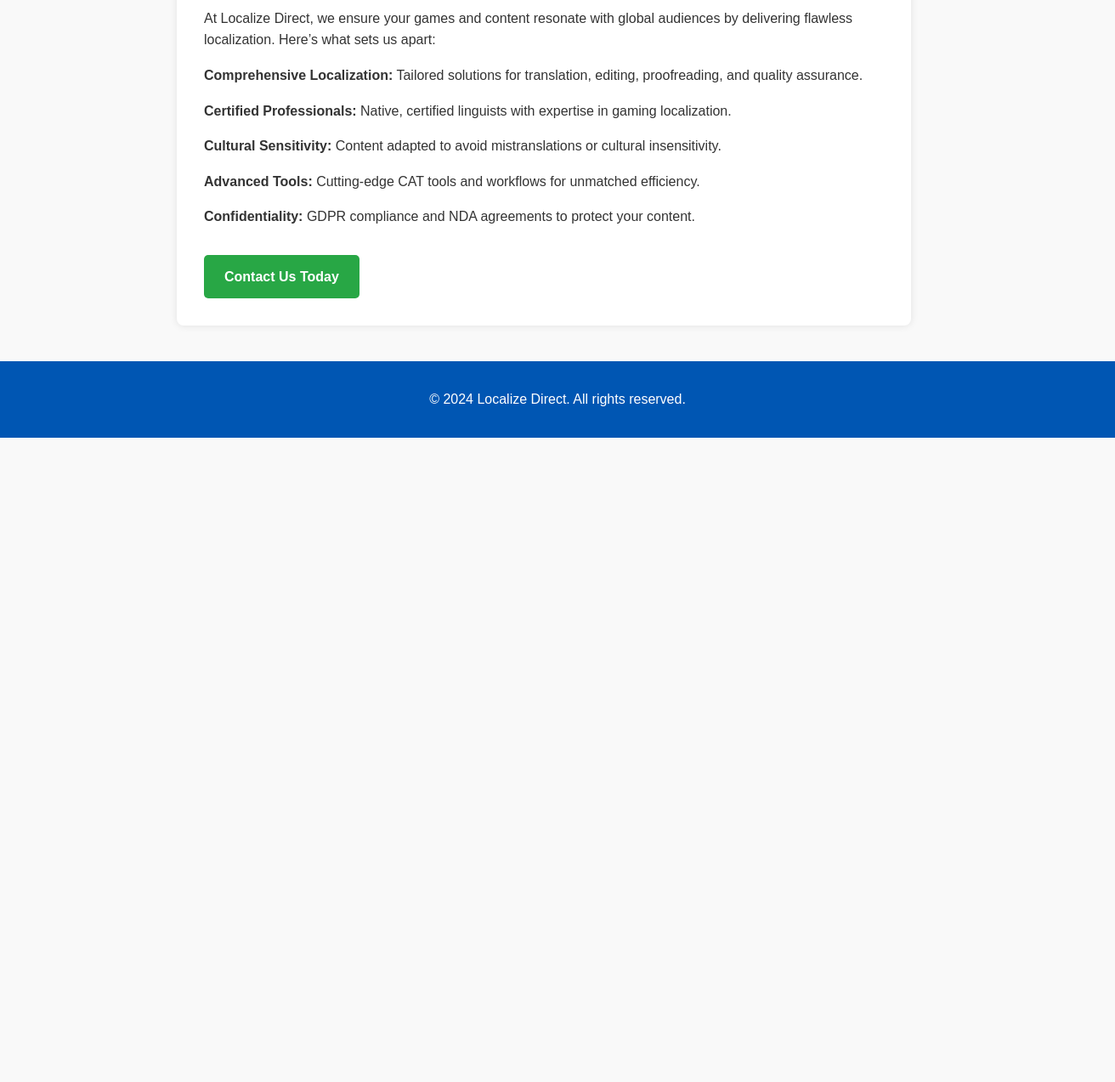
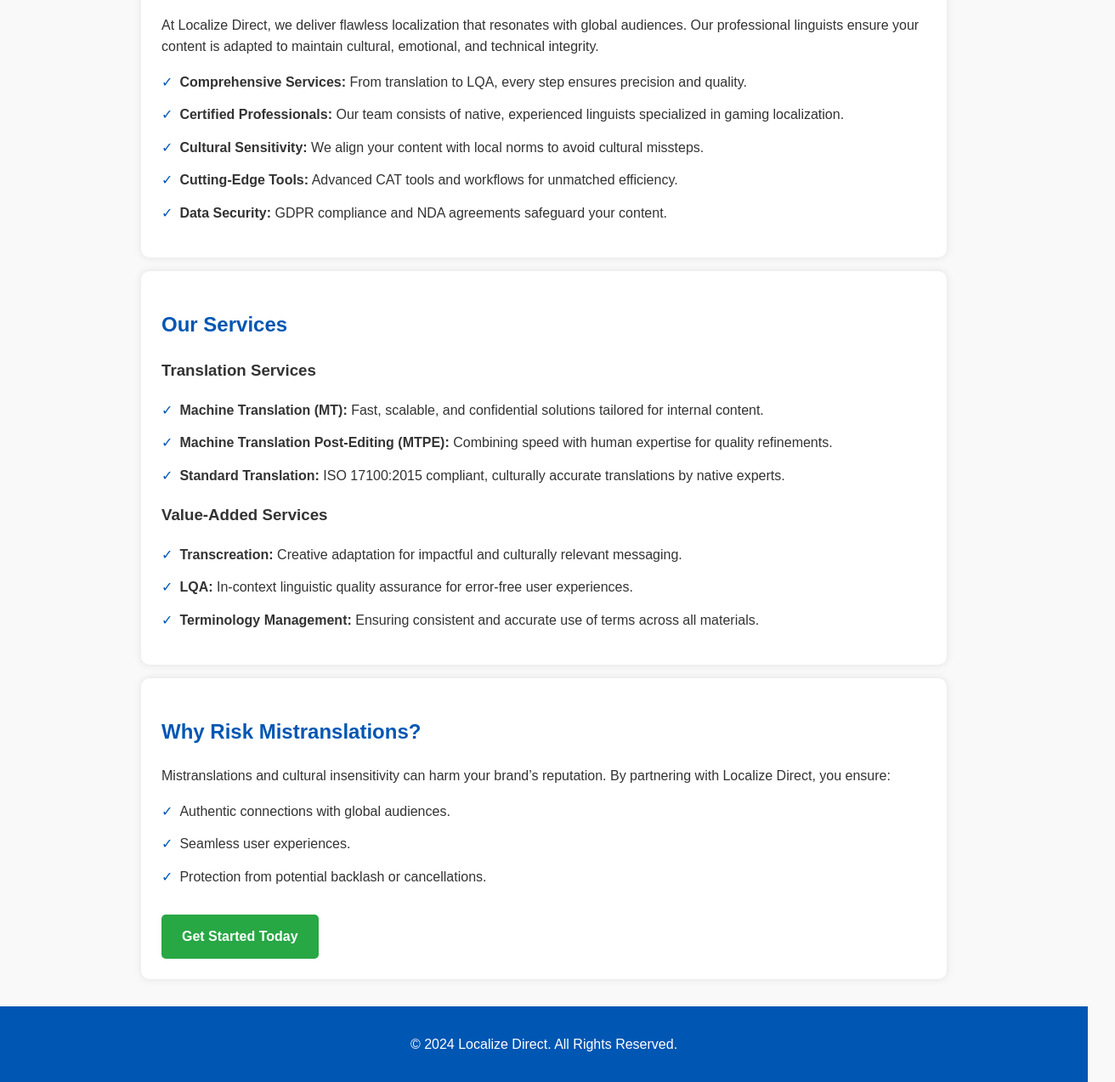
Before and after one commit to DarthNemesisMX/localize-direct-example, a plain HTML site: page index.html in a window 1280 px wide. Shown: the part 285-1558 px from the top of the page at 85% size, 1312 px wide, since content can reach past the window. Before the commit the page ends 800 px from the top, so only its background shows below. Drawn offline with Linux system fonts and the light colour scheme.

Commit message:
Add files via upload

```diff
--- a/index.html
+++ b/index.html
@@ -3,7 +3,7 @@
 <head>
     <meta charset="UTF-8">
     <meta name="viewport" content="width=device-width, initial-scale=1.0">
-    <title>Localize Direct - Why Choose Us?</title>
+    <title>Localize Direct - Global Localization Services</title>
     <style>
         body {
             font-family: Arial, sans-serif;
@@ -16,45 +16,51 @@
         header {
             background-color: #0056b3;
             color: white;
-            padding: 1rem;
+            padding: 1.5rem;
             text-align: center;
         }
         section {
-            padding: 2rem;
             margin: 1rem auto;
-            max-width: 800px;
+            max-width: 900px;
+            padding: 1.5rem;
             background: white;
+            border-radius: 10px;
             box-shadow: 0 0 10px rgba(0, 0, 0, 0.1);
-            border-radius: 8px;
         }
         h1, h2 {
             color: #0056b3;
         }
         ul {
-            list-style-type: none;
+            list-style: none;
             padding: 0;
         }
         ul li {
-            margin-bottom: 1rem;
+            margin-bottom: 0.8rem;
+            padding-left: 1.5rem;
+            text-indent: -1.5rem;
+        }
+        ul li:before {
+            content: "✓";
+            color: #0056b3;
+            padding-right: 0.5rem;
         }
         footer {
             background-color: #0056b3;
             color: white;
             text-align: center;
             padding: 1rem;
-            position: absolute;
-            width: 100%;
-            bottom: 0;
+            margin-top: 2rem;
         }
         .cta {
+            display: inline-block;
+            margin-top: 1rem;
+            padding: 0.8rem 1.5rem;
             background-color: #28a745;
             color: white;
-            padding: 0.8rem 1.5rem;
             text-decoration: none;
-            display: inline-block;
-            margin-top: 1rem;
+            font-weight: bold;
             border-radius: 5px;
-            font-weight: bold;
+            text-align: center;
         }
         .cta:hover {
             background-color: #218838;
@@ -64,22 +70,46 @@
 <body>
     <header>
         <h1>Localize Direct</h1>
-        <p>Flawless Localization for Global Impact</p>
+        <p>Your Partner for Flawless Global Localization</p>
     </header>
     <section>
-        <h2>Why Choose Us?</h2>
-        <p>At Localize Direct, we ensure your games and content resonate with global audiences by delivering flawless localization. Here’s what sets us apart:</p>
+        <h2>Why Choose Localize Direct?</h2>
+        <p>At Localize Direct, we deliver flawless localization that resonates with global audiences. Our professional linguists ensure your content is adapted to maintain cultural, emotional, and technical integrity.</p>
         <ul>
-            <li><strong>Comprehensive Localization:</strong> Tailored solutions for translation, editing, proofreading, and quality assurance.</li>
-            <li><strong>Certified Professionals:</strong> Native, certified linguists with expertise in gaming localization.</li>
-            <li><strong>Cultural Sensitivity:</strong> Content adapted to avoid mistranslations or cultural insensitivity.</li>
-            <li><strong>Advanced Tools:</strong> Cutting-edge CAT tools and workflows for unmatched efficiency.</li>
-            <li><strong>Confidentiality:</strong> GDPR compliance and NDA agreements to protect your content.</li>
+            <li><strong>Comprehensive Services:</strong> From translation to LQA, every step ensures precision and quality.</li>
+            <li><strong>Certified Professionals:</strong> Our team consists of native, experienced linguists specialized in gaming localization.</li>
+            <li><strong>Cultural Sensitivity:</strong> We align your content with local norms to avoid cultural missteps.</li>
+            <li><strong>Cutting-Edge Tools:</strong> Advanced CAT tools and workflows for unmatched efficiency.</li>
+            <li><strong>Data Security:</strong> GDPR compliance and NDA agreements safeguard your content.</li>
         </ul>
-        <a href="#" class="cta">Contact Us Today</a>
+    </section>
+    <section>
+        <h2>Our Services</h2>
+        <h3>Translation Services</h3>
+        <ul>
+            <li><strong>Machine Translation (MT):</strong> Fast, scalable, and confidential solutions tailored for internal content.</li>
+            <li><strong>Machine Translation Post-Editing (MTPE):</strong> Combining speed with human expertise for quality refinements.</li>
+            <li><strong>Standard Translation:</strong> ISO 17100:2015 compliant, culturally accurate translations by native experts.</li>
+        </ul>
+        <h3>Value-Added Services</h3>
+        <ul>
+            <li><strong>Transcreation:</strong> Creative adaptation for impactful and culturally relevant messaging.</li>
+            <li><strong>LQA:</strong> In-context linguistic quality assurance for error-free user experiences.</li>
+            <li><strong>Terminology Management:</strong> Ensuring consistent and accurate use of terms across all materials.</li>
+        </ul>
+    </section>
+    <section>
+        <h2>Why Risk Mistranslations?</h2>
+        <p>Mistranslations and cultural insensitivity can harm your brand’s reputation. By partnering with Localize Direct, you ensure:</p>
+        <ul>
+            <li>Authentic connections with global audiences.</li>
+            <li>Seamless user experiences.</li>
+            <li>Protection from potential backlash or cancellations.</li>
+        </ul>
+        <a href="#" class="cta">Get Started Today</a>
     </section>
     <footer>
-        <p>&copy; 2024 Localize Direct. All rights reserved.</p>
+        <p>&copy; 2024 Localize Direct. All Rights Reserved.</p>
     </footer>
 </body>
 </html>
```
